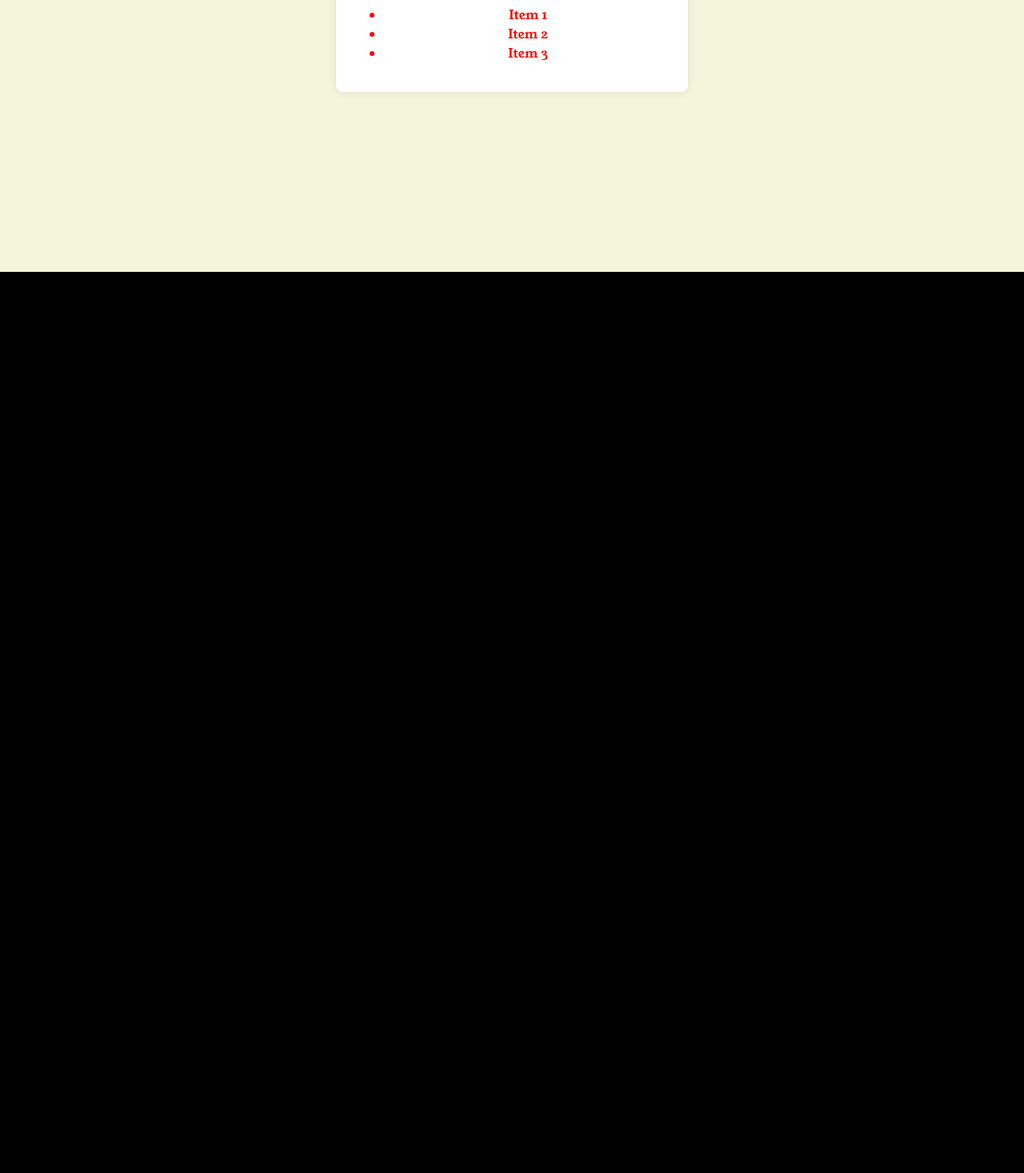
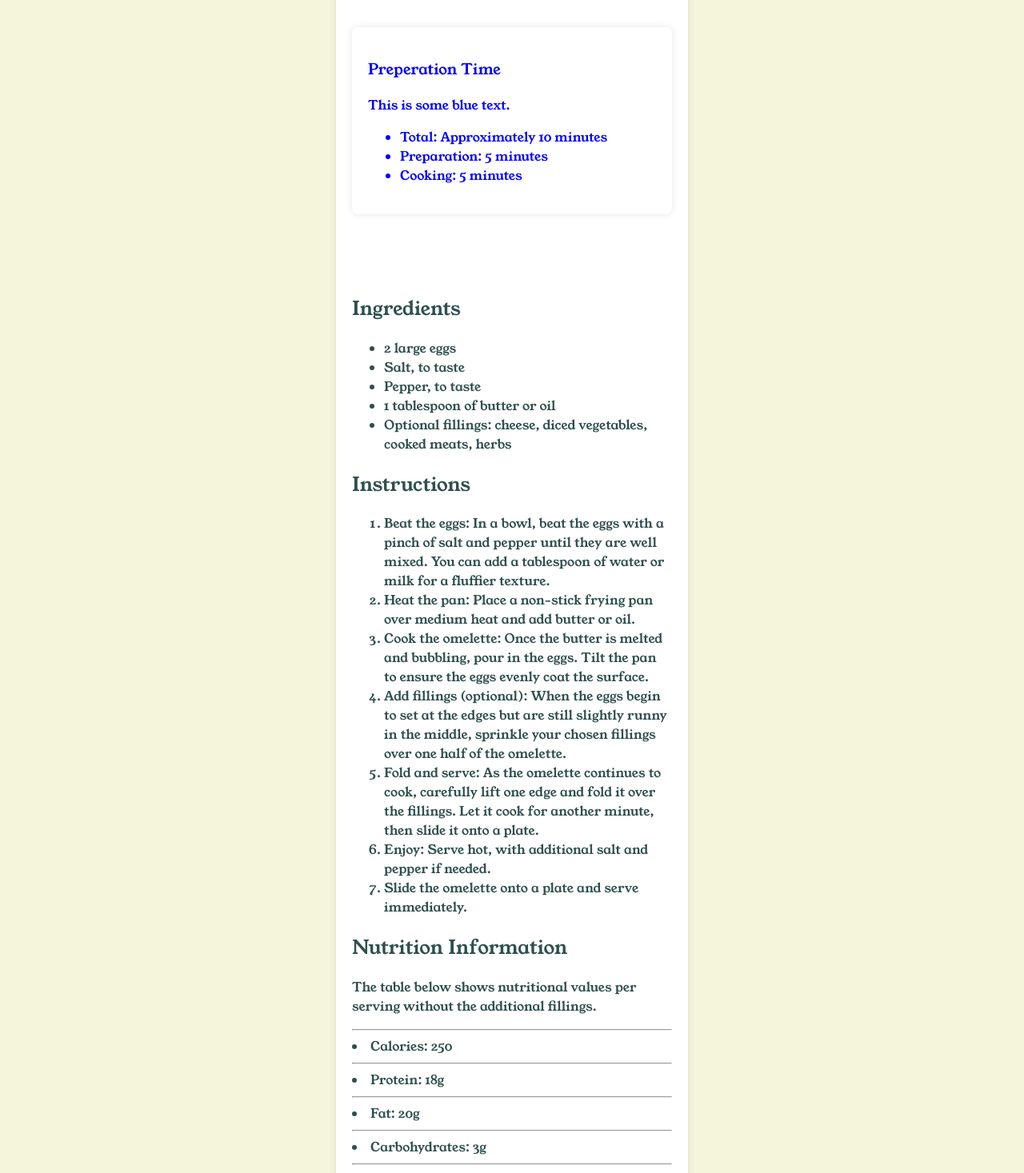
Before and after one commit to NobleAxiom/recipe-page, a React (Vite) app: page / in a window 1280 px wide. Shown: the part 460-1927 px from the top of the page at 80% size. Before the commit the page ends 800 px from the top, so only its background shows below. Built offline with nearby package versions, Linux system fonts and the light colour scheme.

Commit message:
added figma text in sections, alignment & hr tags

```diff
--- a/src/App.css
+++ b/src/App.css
@@ -3,6 +3,19 @@
   margin: 0 auto;
   padding: 2rem;
   text-align: center;
+}
+
+.container {
+  color: darkslategrey;
+  font-family: "Young Serif", serif;
+  font-weight: 400;
+  font-style: normal;
+  max-width: 400px;
+  margin: 100px auto;
+  background-color: #fff;
+  padding: 20px;
+  border-radius: 8px;
+  box-shadow: 0 0 10px rgba(0, 0, 0, 0.1);
 }
 
 .card {
@@ -12,10 +25,15 @@
   padding: 20px;
   border-radius: 8px;
   box-shadow: 0 0 10px rgba(0, 0, 0, 0.1);
+  text-align: left;
+}
+
+.section {
+  text-align: left;
 }
 
 .red-text {
-  color: red;
+  color: blue;
   font-family: "Young Serif", serif;
   font-weight: 400;
   font-style: normal;
--- a/src/App.jsx
+++ b/src/App.jsx
@@ -1,16 +1,92 @@
 import "./App.css";
+import reactLogo from "./assets/react.svg";
+import viteLogo from "/vite.svg";
 
 function App() {
   return (
     <>
-      <div class="card">
-        <h1 class="red-text">Welcome to My Webpage!</h1>
-        <p class="red-text">This is some red text.</p>
-        <ul class="red-text">
-          <li>Item 1</li>
-          <li>Item 2</li>
-          <li>Item 3</li>
-        </ul>
+      <div class="container">
+        <a href="https://vitejs.dev" target="_blank">
+          <img src={viteLogo} className="logo" alt="Omelette Image"></img>
+        </a>
+
+        <h1>Simple Omelette Recipe</h1>
+
+        <div class="card" id="preperation">
+          <h3 class="red-text">Preperation Time</h3>
+          <p class="red-text">This is some blue text.</p>
+          <ul class="red-text">
+            <li>Total: Approximately 10 minutes</li>
+            <li>Preparation: 5 minutes</li>
+            <li>Cooking: 5 minutes</li>
+          </ul>
+        </div>
+
+        <div class="section" id="ingredients">
+          <h2>Ingredients</h2>
+          <ul>
+            <li>2 large eggs</li>
+            <li>Salt, to taste</li>
+            <li>Pepper, to taste</li>
+            <li>1 tablespoon of butter or oil</li>
+            <li>
+              Optional fillings: cheese, diced vegetables, cooked meats, herbs
+            </li>
+          </ul>
+        </div>
+
+        <div class="section" id="instructions">
+          <h2>Instructions</h2>
+          <ol>
+            <li>
+              <b>Beat the eggs:</b> In a bowl, beat the eggs with a pinch of
+              salt and pepper until they are well mixed. You can add a
+              tablespoon of water or milk for a fluffier texture.
+            </li>
+            <li>
+              <b>Heat the pan:</b> Place a non-stick frying pan over medium heat
+              and add butter or oil.
+            </li>
+            <li>
+              <b>Cook the omelette:</b> Once the butter is melted and bubbling,
+              pour in the eggs. Tilt the pan to ensure the eggs evenly coat the
+              surface.
+            </li>
+            <li>
+              <b color="green">Add fillings (optional):</b> When the eggs begin
+              to set at the edges but are still slightly runny in the middle,
+              sprinkle your chosen fillings over one half of the omelette.
+            </li>
+            <li>
+              <b>Fold and serve:</b> As the omelette continues to cook,
+              carefully lift one edge and fold it over the fillings. Let it cook
+              for another minute, then slide it onto a plate.
+            </li>
+            <li>
+              <b>Enjoy:</b> Serve hot, with additional salt and pepper if
+              needed.
+            </li>
+            <li>Slide the omelette onto a plate and serve immediately.</li>
+          </ol>
+        </div>
+
+        <div class="section" id="nutrition">
+          <h2>Nutrition Information</h2>
+          <p>
+            The table below shows nutritional values per serving without the
+            additional fillings.
+          </p>
+          <hr></hr>
+          <li>Calories: 250</li>
+          <hr></hr>
+          <li>Protein: 18g</li>
+          <hr></hr>
+          <li>Fat: 20g</li>
+          <hr></hr>
+          <li>Carbohydrates: 3g</li>
+          <hr></hr>
+          <li>Fiber: 1g</li>
+        </div>
       </div>
     </>
   );
```
